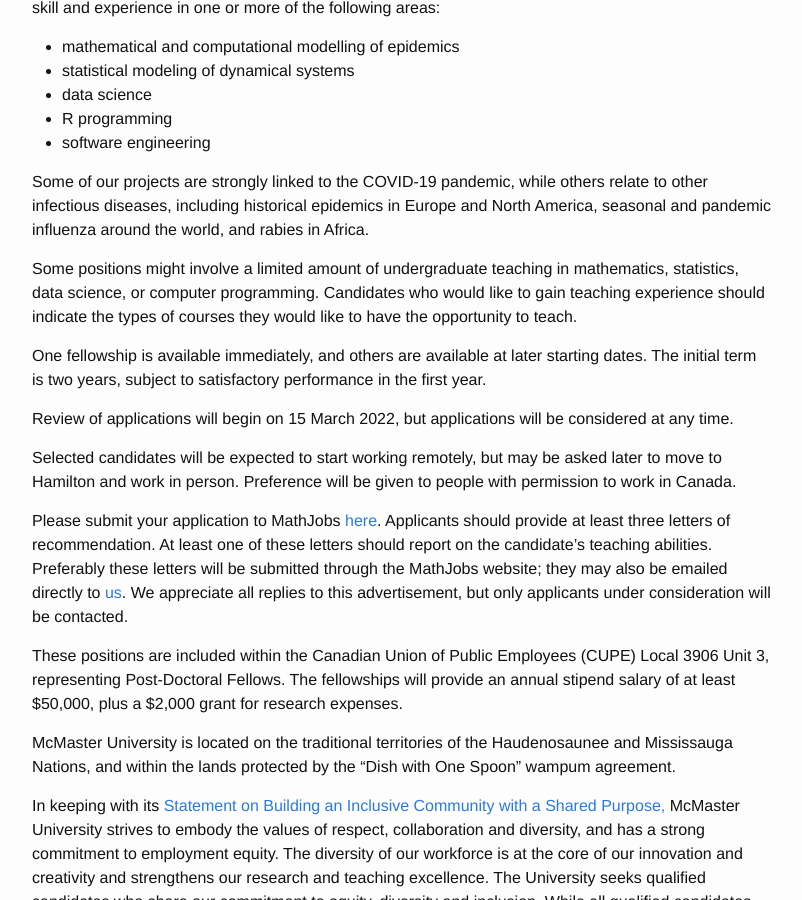
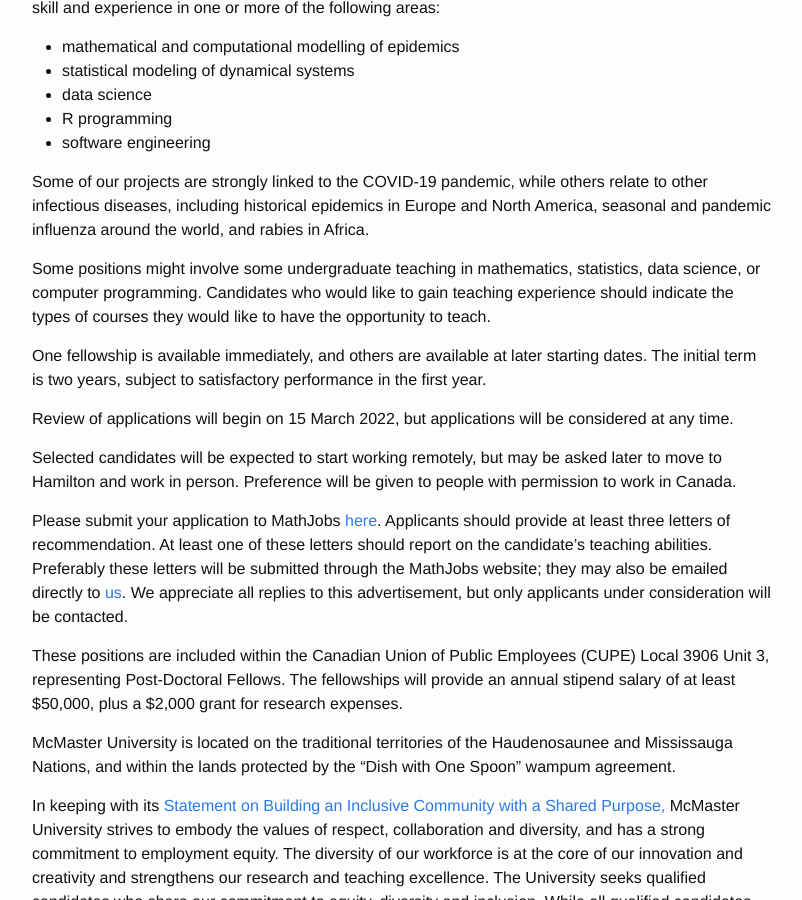
Before and after one commit to mac-theobio/mac-theobio.github.io, a Jekyll site: the page built from postdoc.md, in a window 1280 px wide and 900 px high, scrolled down 530 px. Shown: the whole window, without its empty margins (238-1040 px from the left). Built offline with Jekyll 4.4.1, drawn with Linux system fonts in a browser that asks for light colours.

Commit message:
tweak from Ben

```diff
--- a/postdoc.md
+++ b/postdoc.md
@@ -15,7 +15,7 @@
 
 Some of our projects are strongly linked to the COVID-19 pandemic, while others relate to other infectious diseases, including historical epidemics in Europe and North America, seasonal and pandemic influenza around the world, and rabies in Africa.
 
-Some positions might involve a limited amount of undergraduate teaching in mathematics, statistics, data science, or computer programming.  Candidates who would like to gain teaching experience should indicate the types of courses they would like to have the opportunity to teach.
+Some positions might involve some undergraduate teaching in mathematics, statistics, data science, or computer programming.  Candidates who would like to gain teaching experience should indicate the types of courses they would like to have the opportunity to teach.
 
 One fellowship is available immediately, and others are available at later starting dates.  The initial term is two years, subject to satisfactory performance in the first year.
 
```
